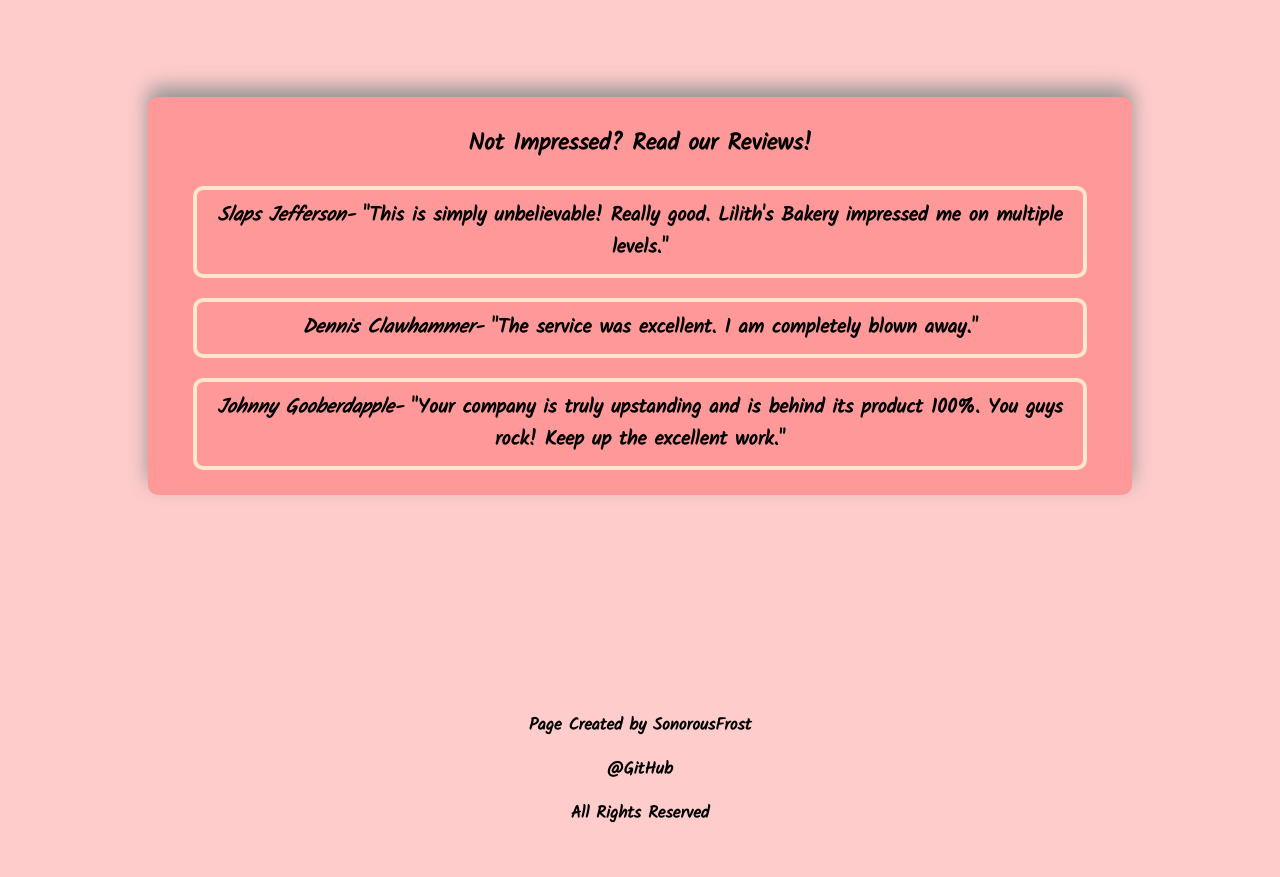
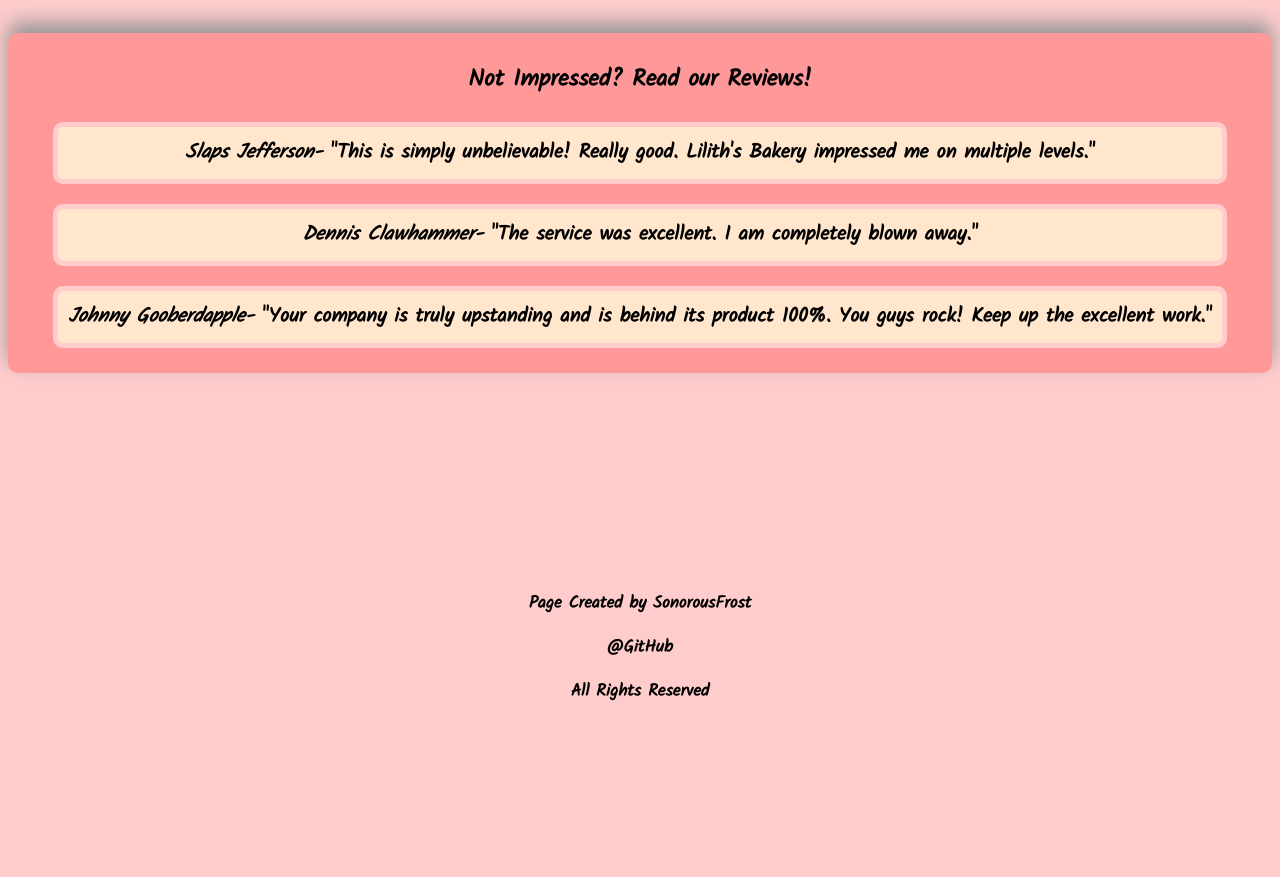
Before and after one commit to SonorousFrost/business-example, a plain HTML site: page index.html in a window 1280 px wide. Shown: the part 1036-1913 px from the top of the page. After the commit the page ends 1796 px from the top, so only its background shows below. Drawn offline with Linux system fonts and the light colour scheme.

Commit message:
Finalized product.css

```diff
--- a/product.css
+++ b/product.css
@@ -1,5 +1,5 @@
 .html {
-    max-width: 1000px;
+    max-width: 1280px;
     margin: 0 auto;
     background-color: #ffcccc;
     font-family:Kalam, sans-serif;
@@ -38,7 +38,6 @@
     background-color: #FF9999;
     max-height: 40px;
     padding: 5px;
-    box-shadow: 0px 10px 20px rgb(149, 148, 148);
 }
 
 .navbar a:hover{
@@ -84,11 +83,12 @@
 
 .reviews p {
     padding: 10px;
-    border: solid #FFE6CC;
+    border: solid #ffcccc;
     border-radius: 10px;
-    border-width: 4px;
+    border-width: 5px;
     margin-left: 40px;
     margin-right: 40px;
+    background-color: #FFE6CC;
 }
 
 .footer {
```
